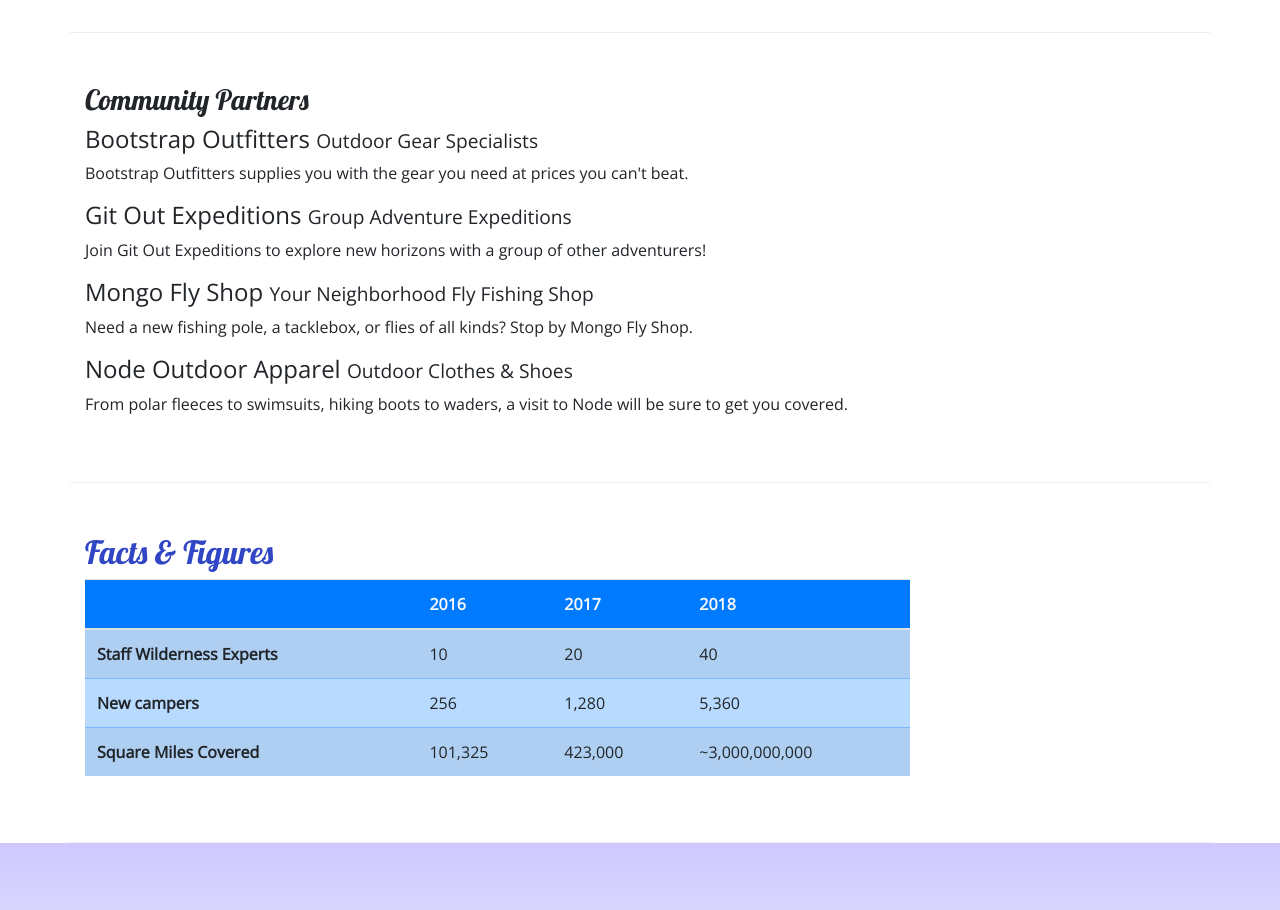
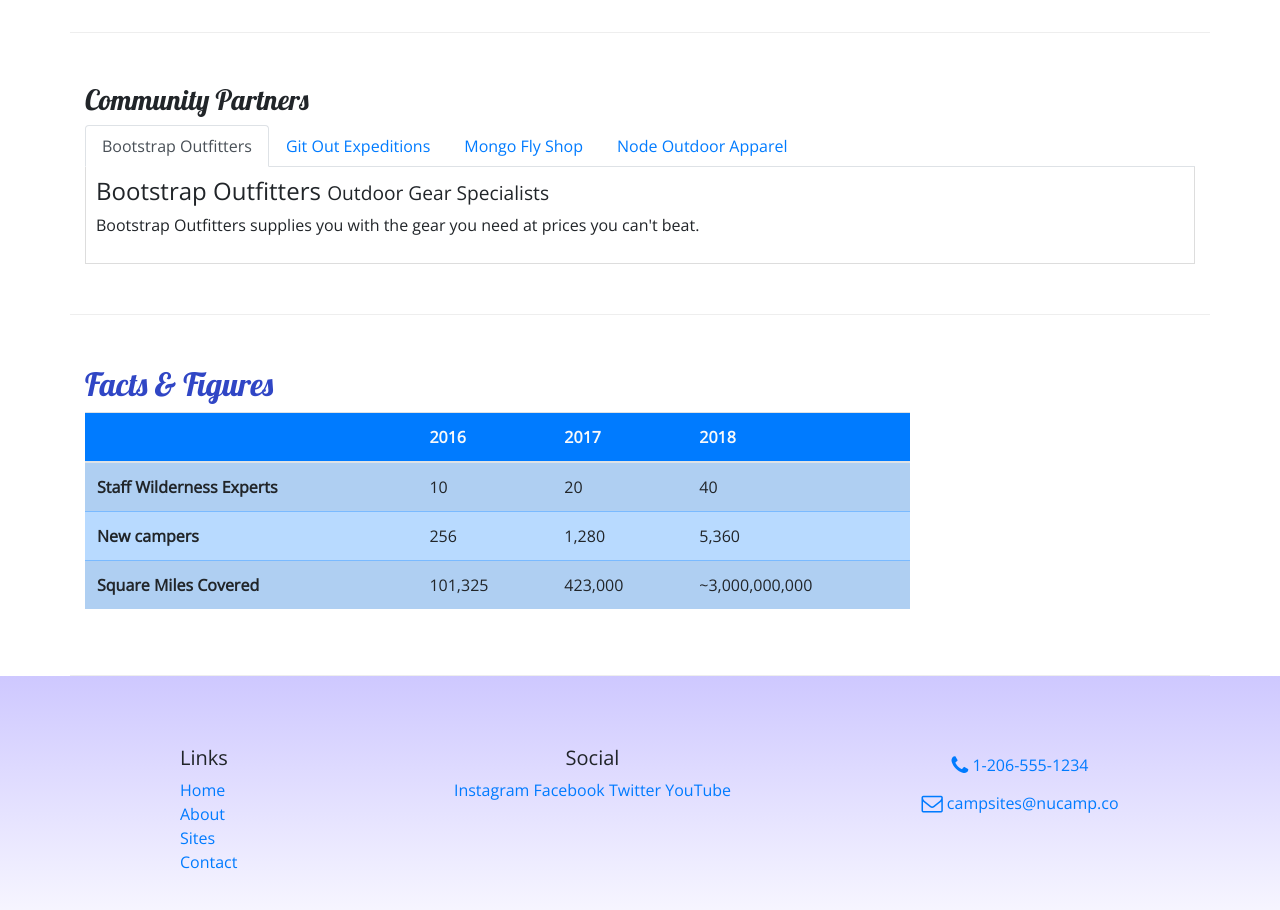
Before and after one commit to ChudZAllen/nucampsite, a website: page aboutus.html in a window 1280 px wide. Shown: the part 960-1870 px from the top of the page. Drawn offline with nearby package versions, Linux system fonts and the light colour scheme.

Commit message:
aboutus tabs

```diff
--- a/aboutus.html
+++ b/aboutus.html
@@ -109,22 +109,41 @@
         <div class="row row-content">
             <div class="col">
                 <h3>Community Partners</h3>
-                <h4>Bootstrap Outfitters <small>Outdoor Gear Specialists</small></h4>
-                <p class="d-none d-sm-block">Bootstrap Outfitters supplies you with the gear you need at prices you
-                    can't
-                    beat.</p>
-                <h4>Git Out Expeditions <small>Group Adventure Expeditions</small></h4>
-                <p class="d-none d-sm-block">Join Git Out Expeditions to explore new horizons with a group of other
-                    adventurers!</p>
-                <h4>Mongo Fly Shop <small>Your Neighborhood Fly Fishing Shop</small></h4>
-                <p class="d-none d-sm-block">Need a new fishing pole, a tacklebox, or flies of all kinds? Stop by Mongo
-                    Fly
-                    Shop.</p>
-                <h4>Node Outdoor Apparel <small>Outdoor Clothes & Shoes</small></h4>
-                <p class="d-none d-sm-block">From polar fleeces to swimsuits, hiking boots to waders, a visit to Node
-                    will
-                    be sure to get you
-                    covered.</p>
+                <ul class="nav nav-tabs">
+                    <li class="nav-item"><a class="nav-link active" href="#bootstrap" role="tab" data-toggle="tab">
+                            Bootstrap Outfitters</a></li>
+                    <li class="nav-item"><a class="nav-link" href="#git" role="tab" data-toggle="tab">Git Out
+                            Expeditions</a></li>
+                    <li class="nav-item"><a class="nav-link" href="#mongo" role="tab" data-toggle="tab">Mongo Fly
+                            Shop</a></li>
+                    <li class="nav-item"><a class="nav-link" href="#node" role="tab" data-toggle="tab">Node Outdoor
+                            Apparel</a></li>
+                </ul>
+                <div class="tab-content">
+                    <div role="tabpanel" class="tab-pane fade show active" id="bootstrap">
+                        <h4>Bootstrap Outfitters <small>Outdoor Gear Specialists</small></h4>
+                        <p class="d-none d-sm-block">Bootstrap Outfitters supplies you with the gear you need at prices
+                            you
+                            can't beat.</p>
+                    </div>
+                    <div role="tabpanel" class="tab-pane fade" id="git">
+                        <h4>Git Out Expeditions <small>Group Adventure Expeditions</small></h4>
+                        <p class="d-none d-sm-block">Join Git Out Expeditions to explore new horizons with a group of
+                            other
+                            adventurers!</p>
+                    </div>
+                    <div role="tabpanel" class="tab-pane fade" id="mongo">
+                        <h4>Mongo Fly Shop <small>Your Neighborhood Fly Fishing Shop</small></h4>
+                        <p class="d-none d-sm-block">Need a new fishing pole, a tacklebox, or flies of all kinds? Stop
+                            by Mongo
+                            Fly Shop.</p>
+                    </div>
+                    <div role="tabpanel" class="tab-pane fade" id="node">
+                        <h4>Node Outdoor Apparel <small>Outdoor Clothes & Shoes</small></h4>
+                        <p class="d-none d-sm-block">From polar fleeces to swimsuits, hiking boots to waders, a visit to
+                            Node will be sure to get you covered.</p>
+                    </div>
+                </div>
             </div>
         </div>
 
--- a/css/styles.css
+++ b/css/styles.css
@@ -36,3 +36,9 @@
 .navbar {
     background-color: #901CAD;
 }
+
+.tab-content{
+    border: 1px solid #DDD;
+    border-top: none;
+    padding: 10px;
+}
```
